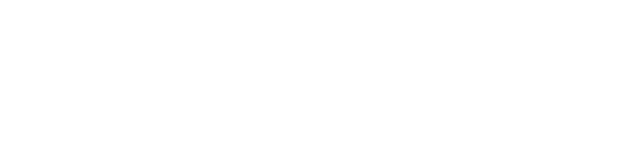
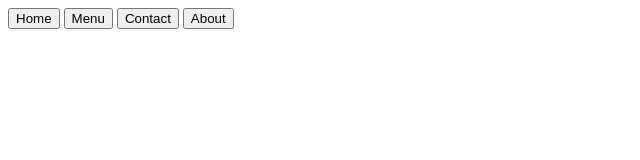
Before and after one commit to Burningstone91/odin-restaurant-page, a website built with webpack: page src/index.html in a window 1280 px wide. Shown: the whole page, without its empty margins (0-640 px from the left). Built offline with nearby package versions, Linux system fonts and the light colour scheme.

Commit message:
Add nav buttons to HTML and configure webpack to use index.html correctly

```diff
--- a/src/index.html
+++ b/src/index.html
@@ -3,9 +3,20 @@
 <head>
 	<meta charset="UTF-8">
 	<meta name="viewport" content="width=device-width, initial-scale=1.0">
-	<title>Document</title>
+	<title>Burni's Diner</title>
 </head>
 <body>
+	<header>
+		<nav>
+			<button>Home</button>
+			<button>Menu</button>
+			<button>Contact</button>
+			<button>About</button>
+		</nav>
+	</header>
 
+  <div id="content">
+
+	</div>
 </body>
 </html>
--- a/webpack.common.js
+++ b/webpack.common.js
@@ -8,6 +8,7 @@ module.exports = {
   plugins: [
     new HtmlWebpackPlugin({
       title: "Production",
+      template: "./src/index.html",
     }),
     new MiniCssExtractPlugin({
       filename: "[name].css",
```
